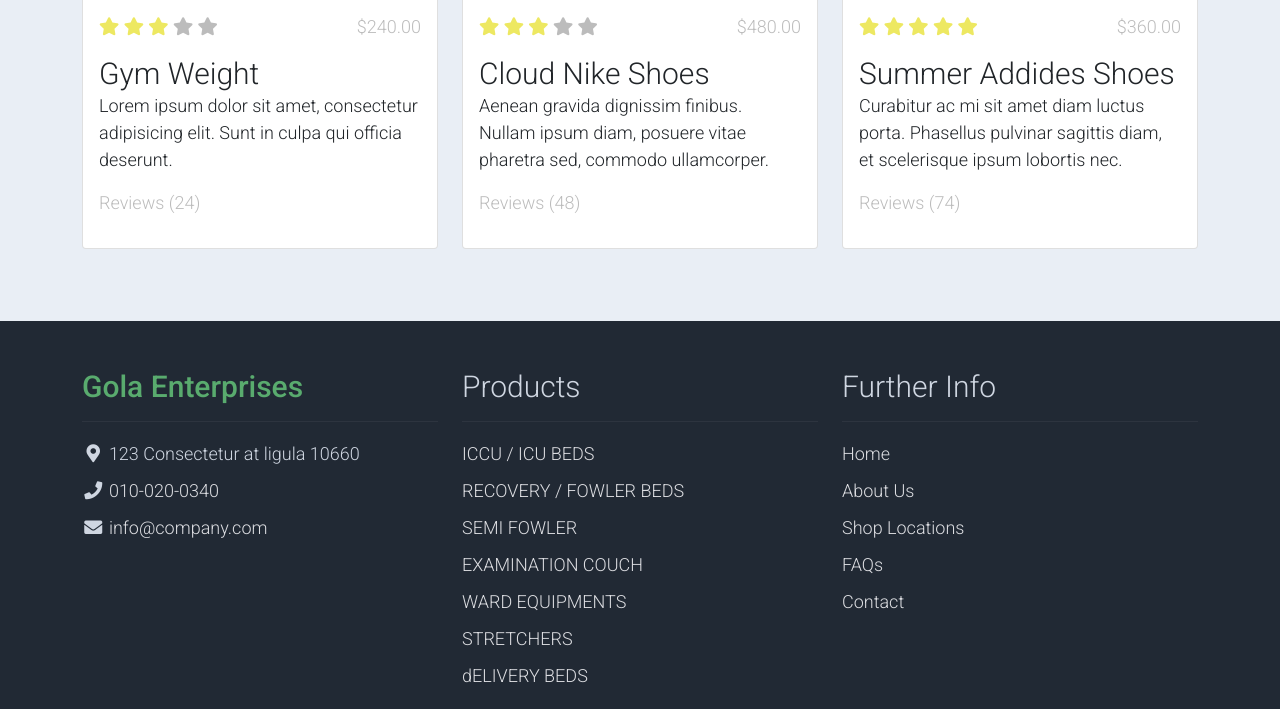
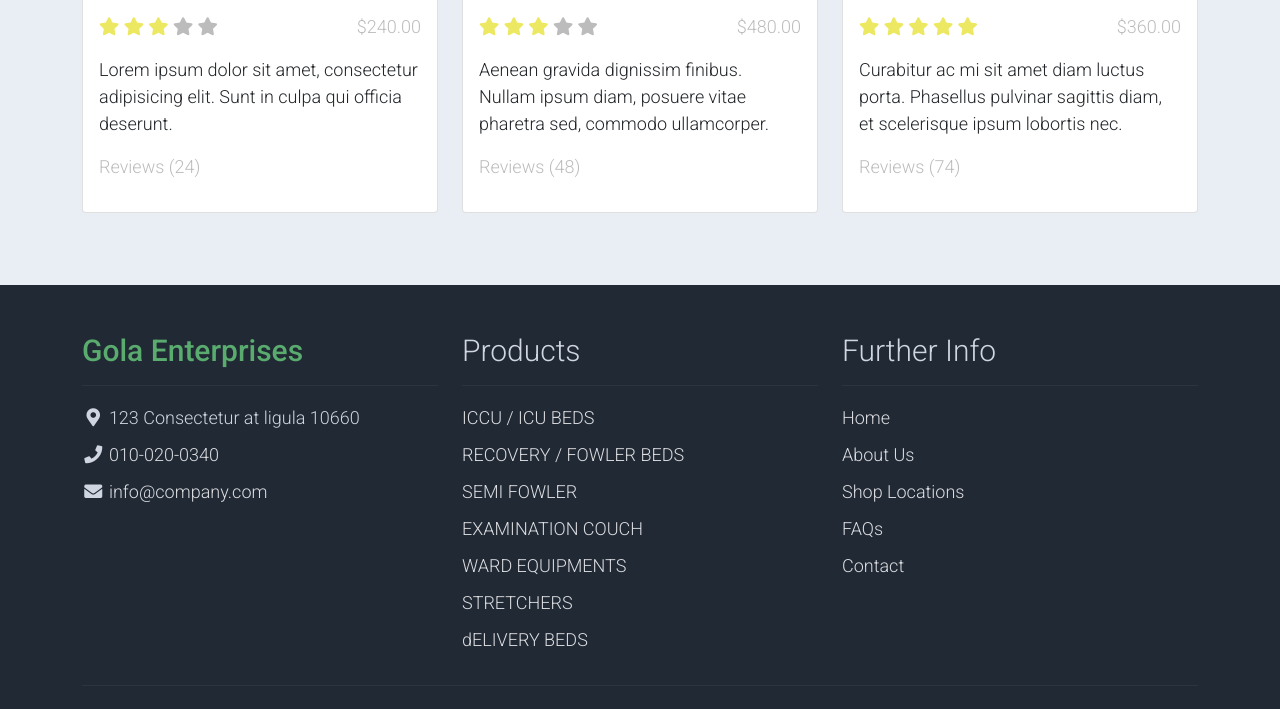
Before and after one commit to Singh-Ishant/MS-Gola.github.io, a plain HTML site: page index.html in a window 1280 px wide. Shown: the part 2025-2734 px from the top of the page. Drawn offline with Linux system fonts and the light colour scheme.

Commit message:
Update index.html

```diff
--- a/index.html
+++ b/index.html
@@ -280,7 +280,7 @@ https://templatemo.com/tm-559-zay-shop
                                 </li>
                                 <li class="text-muted text-right">$240.00</li>
                             </ul>
-                            <a href="shop-single.html" class="h2 text-decoration-none text-dark">Gym Weight</a>
+                            <a href="shop-single.html" class="h2 text-decoration-none text-dark"></a>
                             <p class="card-text">
                                 Lorem ipsum dolor sit amet, consectetur adipisicing elit. Sunt in culpa qui officia
                                 deserunt.
@@ -305,7 +305,7 @@ https://templatemo.com/tm-559-zay-shop
                                 </li>
                                 <li class="text-muted text-right">$480.00</li>
                             </ul>
-                            <a href="shop-single.html" class="h2 text-decoration-none text-dark">Cloud Nike Shoes</a>
+                            <a href="shop-single.html" class="h2 text-decoration-none text-dark"></a>
                             <p class="card-text">
                                 Aenean gravida dignissim finibus. Nullam ipsum diam, posuere vitae pharetra sed, commodo
                                 ullamcorper.
@@ -330,8 +330,7 @@ https://templatemo.com/tm-559-zay-shop
                                 </li>
                                 <li class="text-muted text-right">$360.00</li>
                             </ul>
-                            <a href="shop-single.html" class="h2 text-decoration-none text-dark">Summer Addides
-                                Shoes</a>
+                            <a href="shop-single.html" class="h2 text-decoration-none text-dark"></a>
                             <p class="card-text">
                                 Curabitur ac mi sit amet diam luctus porta. Phasellus pulvinar sagittis diam, et
                                 scelerisque ipsum lobortis nec.
```
